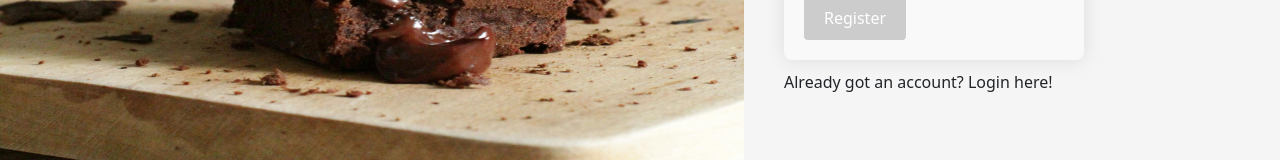
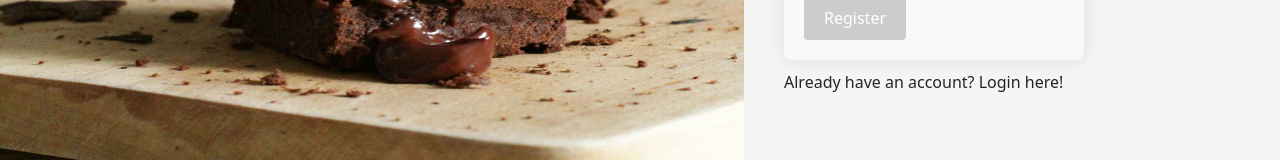
Before and after one commit to Prasaanth94/DessertDash, a React (Vite) app in the folder FrontEnd/: page / in a window 1280 px wide. Both pictures are taken after a click on the element "Not a user yet? Register Here!". Shown: the part 507-667 px from the top of the page. Built offline with nearby package versions, Linux system fonts and the light colour scheme; no server answers.

Commit message:
Update LandingPage.jsx

```diff
--- a/FrontEnd/src/pages/LandingPage.jsx
+++ b/FrontEnd/src/pages/LandingPage.jsx
@@ -37,7 +37,7 @@ const LandingPage = () => {
             <>
               <RegisterForm></RegisterForm>
               <p className={styles.clickToReg} onClick={handleForm}>
-                Already got an account? Login here!
+                Already have an account? Login here!
               </p>
             </>
           )}
```
